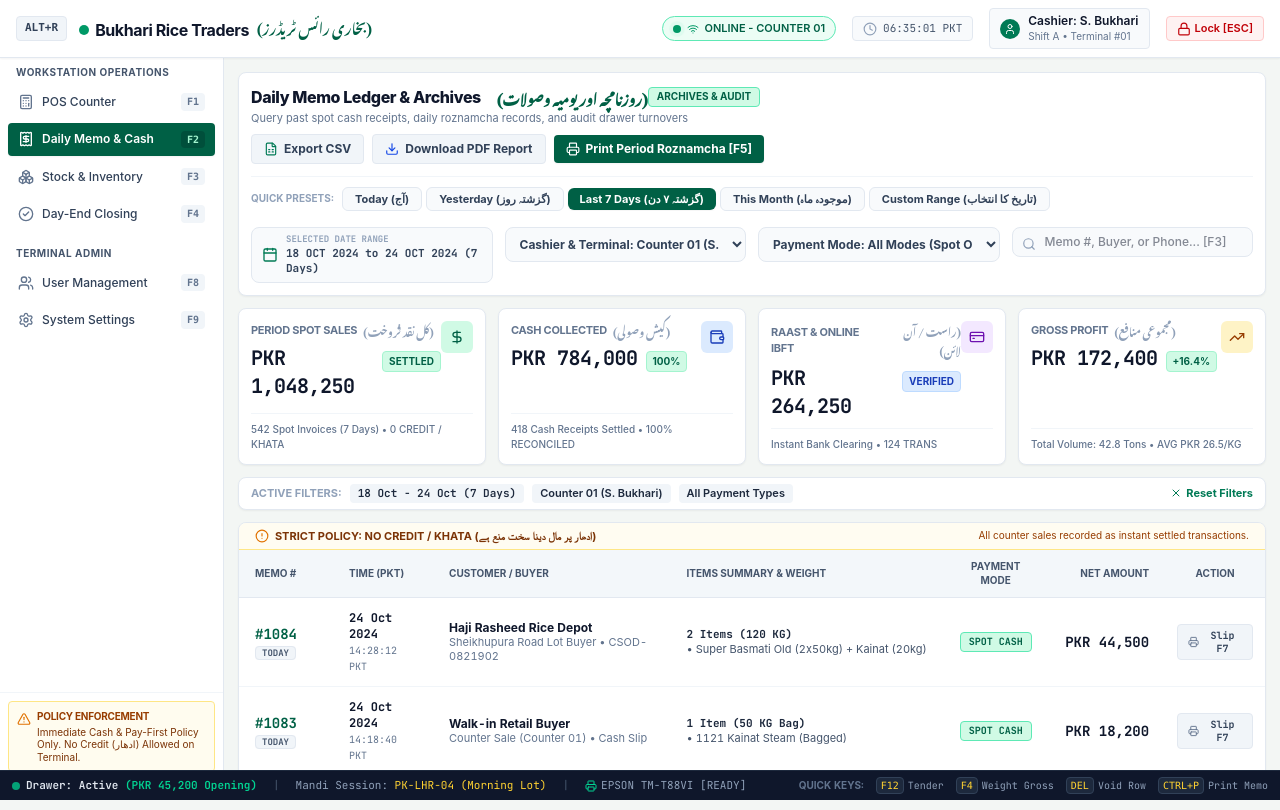
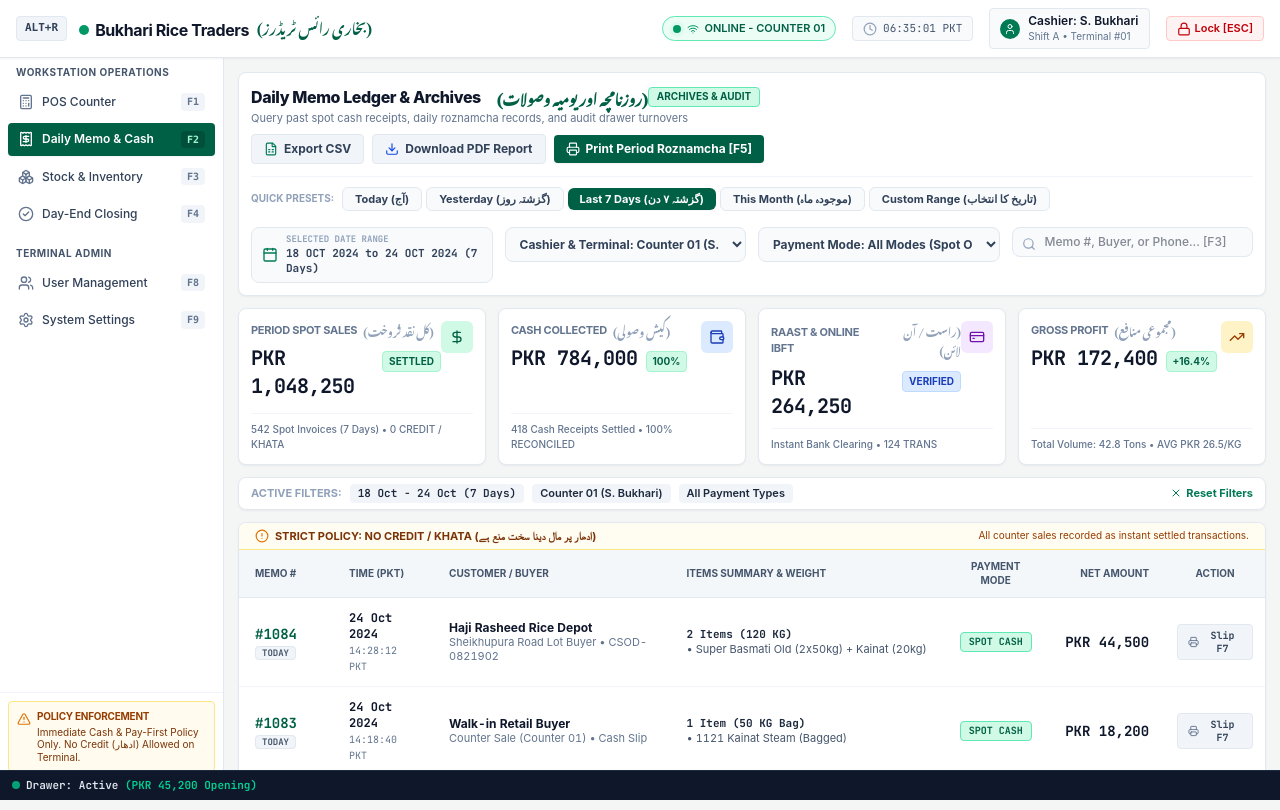
Before and after one commit to hamza1099/Rice-Inventory-System, a React (Vite) app: page /daily-memo in a window 1280 px wide. Built offline with nearby package versions, Linux system fonts and the light colour scheme; a web font is replaced by a local one.

Commit message:
refactor: remove Mandi Session, EPSON printer status, and Quick Keys shortcuts from bottom status bar

```diff
--- a/src/components/common/StatusBar.tsx
+++ b/src/components/common/StatusBar.tsx
@@ -1,48 +1,13 @@
 import React from 'react';
-import { Printer } from 'lucide-react';
 
 export const StatusBar: React.FC = () => {
   return (
     <footer className="bg-slate-900 text-slate-300 text-[11px] px-3 py-1.5 flex items-center justify-between border-t border-slate-800 sticky bottom-0 z-30 font-mono-num select-none">
-      {/* Drawer & Mandi session */}
-      <div className="flex items-center space-x-4">
-        <div className="flex items-center space-x-1.5">
-          <span className="w-2 h-2 rounded-full bg-emerald-400 animate-pulse"></span>
-          <span className="text-slate-200 font-semibold">
-            Drawer: Active <span className="text-emerald-400">(PKR 45,200 Opening)</span>
-          </span>
-        </div>
-        <span className="text-slate-600">|</span>
-        <div className="text-slate-400">
-          <span>Mandi Session: </span>
-          <span className="text-amber-300 font-medium">PK-LHR-04 (Morning Lot)</span>
-        </div>
-        <span className="text-slate-600">|</span>
-        <div className="flex items-center space-x-1 text-slate-400">
-          <Printer className="w-3 h-3 text-emerald-400" />
-          <span>EPSON TM-T88VI [READY]</span>
-        </div>
-      </div>
-
-      {/* Quick Keys */}
-      <div className="flex items-center space-x-3 text-[10px]">
-        <span className="text-slate-500 font-sans uppercase font-bold">Quick Keys:</span>
-        <div className="flex items-center space-x-1">
-          <kbd className="bg-slate-800 text-amber-300 px-1 rounded border border-slate-700">F12</kbd>
-          <span className="text-slate-400">Tender</span>
-        </div>
-        <div className="flex items-center space-x-1">
-          <kbd className="bg-slate-800 text-amber-300 px-1 rounded border border-slate-700">F4</kbd>
-          <span className="text-slate-400">Weight Gross</span>
-        </div>
-        <div className="flex items-center space-x-1">
-          <kbd className="bg-slate-800 text-amber-300 px-1 rounded border border-slate-700">DEL</kbd>
-          <span className="text-slate-400">Void Row</span>
-        </div>
-        <div className="flex items-center space-x-1">
-          <kbd className="bg-slate-800 text-amber-300 px-1 rounded border border-slate-700">CTRL+P</kbd>
-          <span className="text-slate-400">Print Memo</span>
-        </div>
+      <div className="flex items-center space-x-1.5">
+        <span className="w-2 h-2 rounded-full bg-emerald-400 animate-pulse"></span>
+        <span className="text-slate-200 font-semibold">
+          Drawer: Active <span className="text-emerald-400">(PKR 45,200 Opening)</span>
+        </span>
       </div>
     </footer>
   );
```
